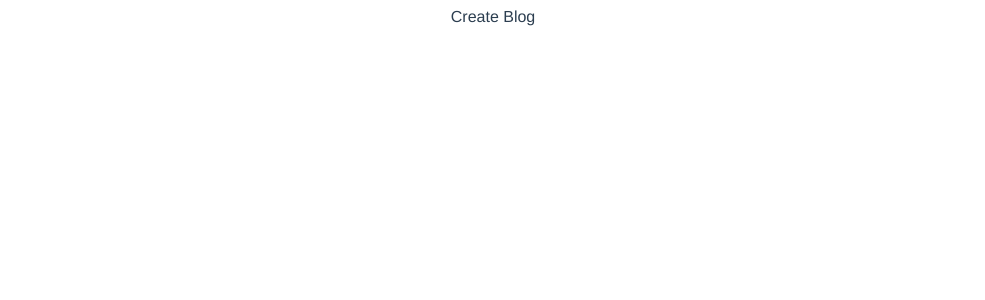
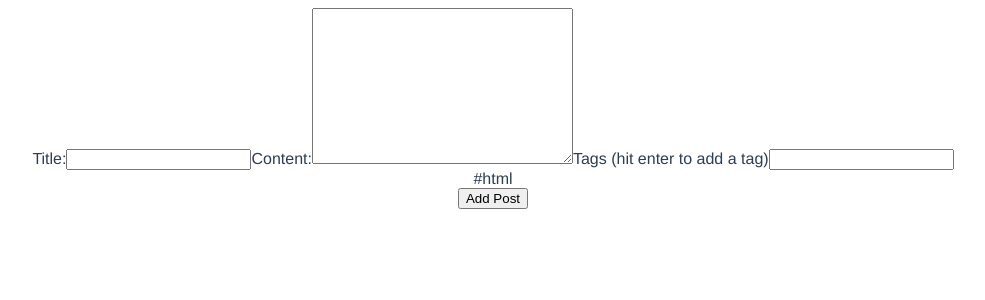
Before and after one commit to NNEUID/preggy-blog, a Vue app: page /create in a window 1280 px wide. Shown: the top 300 px of the page, without its empty margins (147-1132 px from the left). Built offline with nearby package versions, Linux system fonts and the light colour scheme.

Commit message:
add form and state with setup + add functionality to add tags when Enter key is pressed

```diff
--- a/src/views/Create.vue
+++ b/src/views/Create.vue
@@ -1,10 +1,44 @@
 <template>
-  Create Blog
+  <div class="create">
+    <form>
+
+      <label for="title">Title:</label>
+      <input v-model="title" name="title" type="text" required>
+
+      <label for="content">Content:</label>
+      <textarea v-model="body" name="content" id="content" cols="30" rows="10" required></textarea>
+
+      <label for="tags">Tags (hit enter to add a tag)</label>
+      <input v-model="tag" name="tags" type="text" @keydown.enter.prevent="handleKeyDown">
+
+      <div v-for="tag in tags" :key="tag" class="pill">#{{ tag }}</div>
+
+
+      <button>Add Post</button>
+
+    </form>
+  </div>
 </template>
 
 <script>
+import { ref } from '@vue/reactivity'
 export default {
+  setup() {
+    const title = ref('')
+    const body = ref('')
+    const tag = ref('')
+    const tags = ref(['html'])
 
+    const handleKeyDown = () => {
+      if (!tags.value.includes(tag.value)) {
+        tag.value = tag.value.replace(/\s/, '') //removes all whitespace
+        tags.value.push(tag.value)
+      }
+      tag.value = ''
+    }
+
+    return { title, body, tag, handleKeyDown, tags }
+  }
 }
 </script>
 
```
